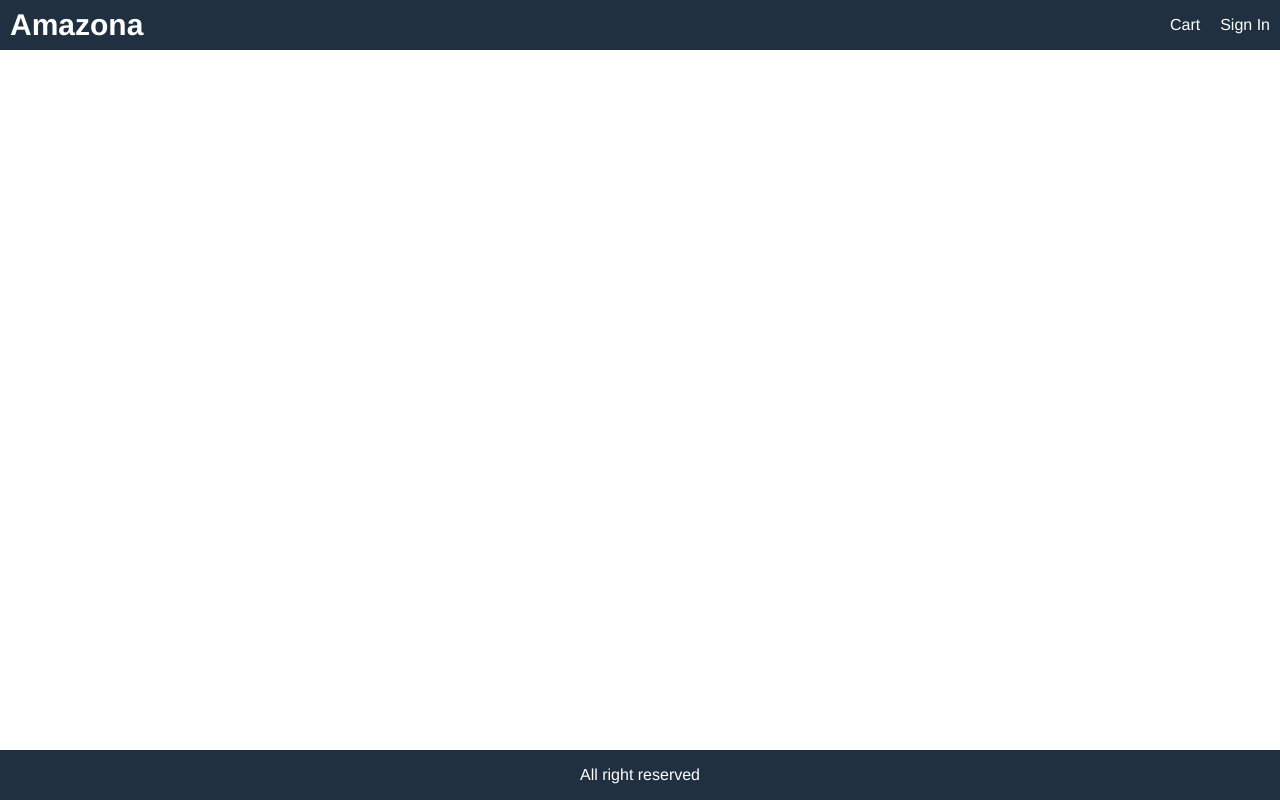
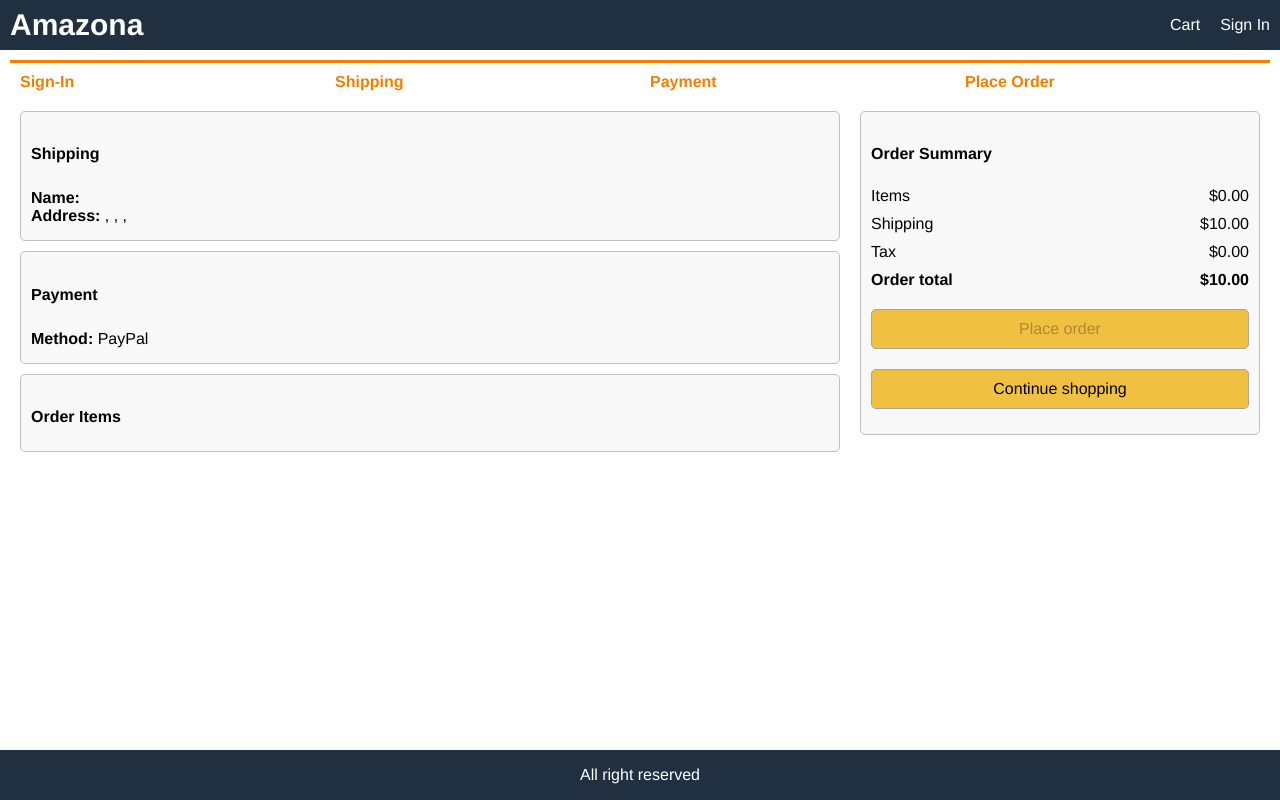
Before and after one commit to FranMackinlay/E-Commerce-MERN, a React (Create React App) app in the folder frontend/: page /placeorder in a window 1280 px wide. Built offline with nearby package versions, Linux system fonts and the light colour scheme.

Commit message:
ADD, PlayOrderScreen

```diff
--- a/frontend/src/App.js
+++ b/frontend/src/App.js
@@ -5,6 +5,7 @@
 import CartScreen from './screens/CartScreen';
 import HomeScreen from './screens/HomeScreen';
 import PaymentMethodScreen from './screens/PaymentMethodScreen';
+import PlaceOrderScreen from './screens/PlaceOrderScreen';
 import ProductScreen from './screens/ProductScreen';
 import RegisterScreen from './screens/RegisterScreen';
 import ShippingAddressScreen from './screens/ShippingAddressScreen';
@@ -59,6 +60,7 @@
           <Route path='/register' component={RegisterScreen}></Route>
           <Route path='/shipping' component={ShippingAddressScreen}></Route>
           <Route path='/payment' component={PaymentMethodScreen}></Route>
+          <Route path='/placeorder' component={PlaceOrderScreen}></Route>
           <Route path='/' component={HomeScreen} exact></Route>
         </main>
         <footer className="row center">All right reserved</footer>
--- /dev/null
+++ b/frontend/src/screens/PlaceOrderScreen.jsx
@@ -0,0 +1,132 @@
+import React from 'react'
+import {useSelector} from 'react-redux';
+import { Link } from 'react-router-dom';
+import CheckoutSteps from '../components/CheckoutSteps/CheckoutSteps';
+
+export default function PlaceOrderScreen(props) {
+  const cart = useSelector(state => state.cart);
+
+  if (!cart.paymentMethod) props.history.push('/payment');
+
+  const toPrice = number => Number(number.toFixed(2));
+
+  const itemsPrice = cart.cartItems.reduce((accum, currItem) => accum + (currItem.qty * currItem.price), 0);
+
+  cart.itemsPrice = toPrice(itemsPrice);
+
+  cart.shippingPrice = cart.itemsPrice > 100 ? toPrice(0) : toPrice(10);
+
+  cart.taxPrice = toPrice(0.21 * cart.itemsPrice);
+
+  cart.totalPrice = cart.itemsPrice + cart.shippingPrice + cart.taxPrice;
+
+  const placeOrderHandler = () => {
+    // TODO dispatch placeOrderHandler
+  }
+
+  return (
+    <div>
+      <CheckoutSteps step1 step2 step3 step4></CheckoutSteps>
+      <div className="row top">
+        <div className="col-2">
+          <ul>
+            <li>
+              <div className="card card-body">
+                <h2>Shipping</h2>
+                <p>
+                  <strong>Name:</strong> {cart.shippingAddress.fullName} <br/>
+                  <strong>Address: </strong> {cart.shippingAddress.address}, {cart.shippingAddress.city}, {cart.shippingAddress.postalCode},
+                  {cart.shippingAddress.country}
+                </p>
+              </div>
+            </li>
+
+            <li>
+              <div className="card card-body">
+                <h2>Payment</h2>
+                <p>
+                  <strong>Method:</strong> {cart.paymentMethod}
+                </p>
+              </div>
+            </li>
+            <li>
+              <div className="card card-body">
+                <h2>Order Items</h2>
+                <ul>
+                  {cart.cartItems.map(item => (
+                    <li key={item.product}>
+                      <div className="row">
+                        <div>
+                          <img src={item.image} alt={item.name} className="small"/>
+                        </div>
+
+                        <div className="min-30">
+                          <Link to={`/product/${item.product}`}>{item.name}</Link>
+                        </div>
+                        <div>
+                          {item.qty} x ${item.price} = {item.qty * item.price}
+                        </div>
+                      </div>
+                    </li>
+                  ))}
+                </ul>
+              </div>
+            </li>
+          </ul>
+        </div>
+        <div className="col-1">
+          <div className="card card-body">
+            <ul>
+              <li>
+                <h2>Order Summary</h2>
+              </li>
+              <li>
+                <div className="row">
+                  <div>Items</div>
+                  <div>${cart.itemsPrice.toFixed(2)}</div>
+                </div>
+              </li>
+
+              <li>
+                <div className="row">
+                  <div>Shipping</div>
+                  <div>${cart.shippingPrice.toFixed(2)}</div>
+                </div>
+              </li>
+              <li>
+                <div className="row">
+                  <div>Tax</div>
+                  <div>${cart.taxPrice.toFixed(2)}</div>
+                </div>
+              </li>
+              <li>
+                <div className="row">
+                  <div>
+                    <strong>
+                      Order total
+                    </strong>
+                  </div>
+                  <div>
+                    <strong>
+                      ${cart.totalPrice.toFixed(2)}
+                    </strong>
+                  </div>
+                </div>
+              </li>
+              <li>
+                <button type="button" onClick={placeOrderHandler} className="primary block" disabled={!cart.cartItems.length}>
+                  Place order
+                </button>
+                <Link to="/">
+                  <button type="button" className="primary block">
+                    Continue shopping
+                  </button>
+                </Link>
+              </li>
+            </ul>
+          </div>
+        </div>
+      </div>
+    </div>
+  )
+}
```
